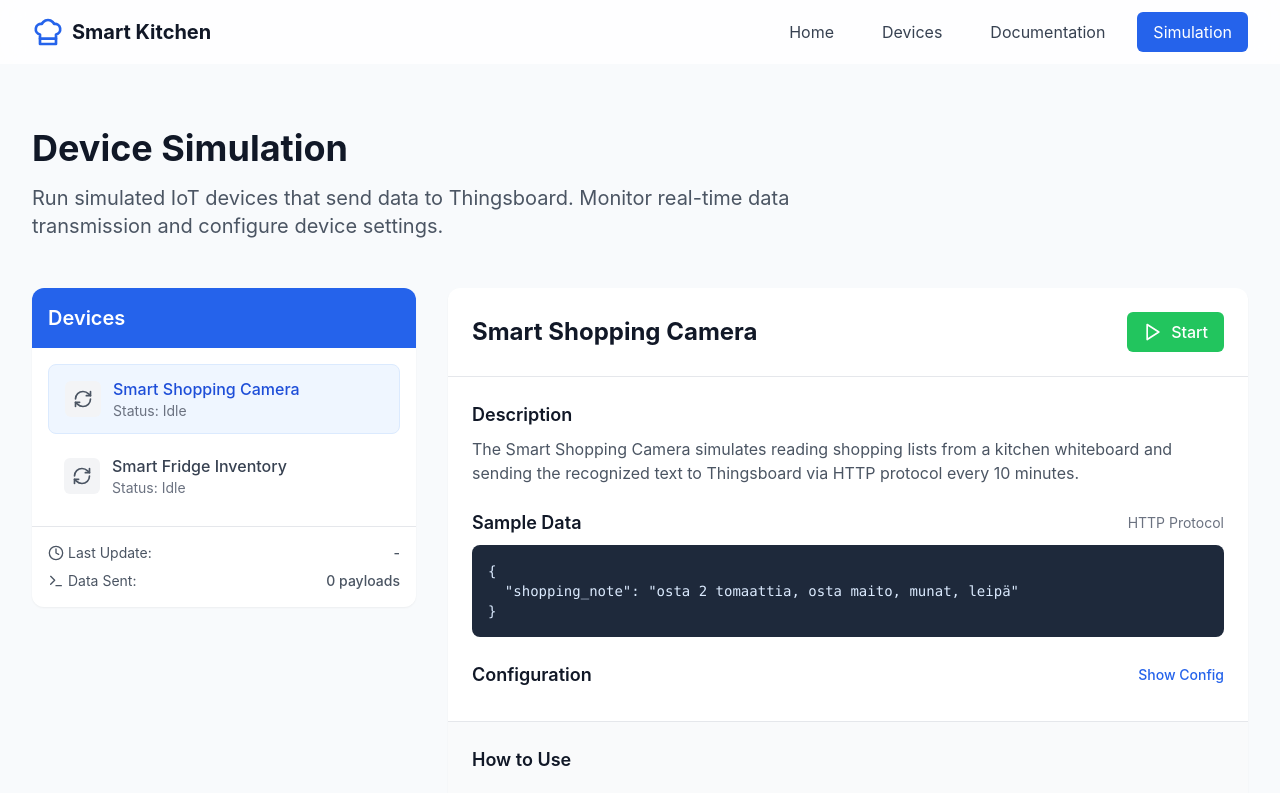
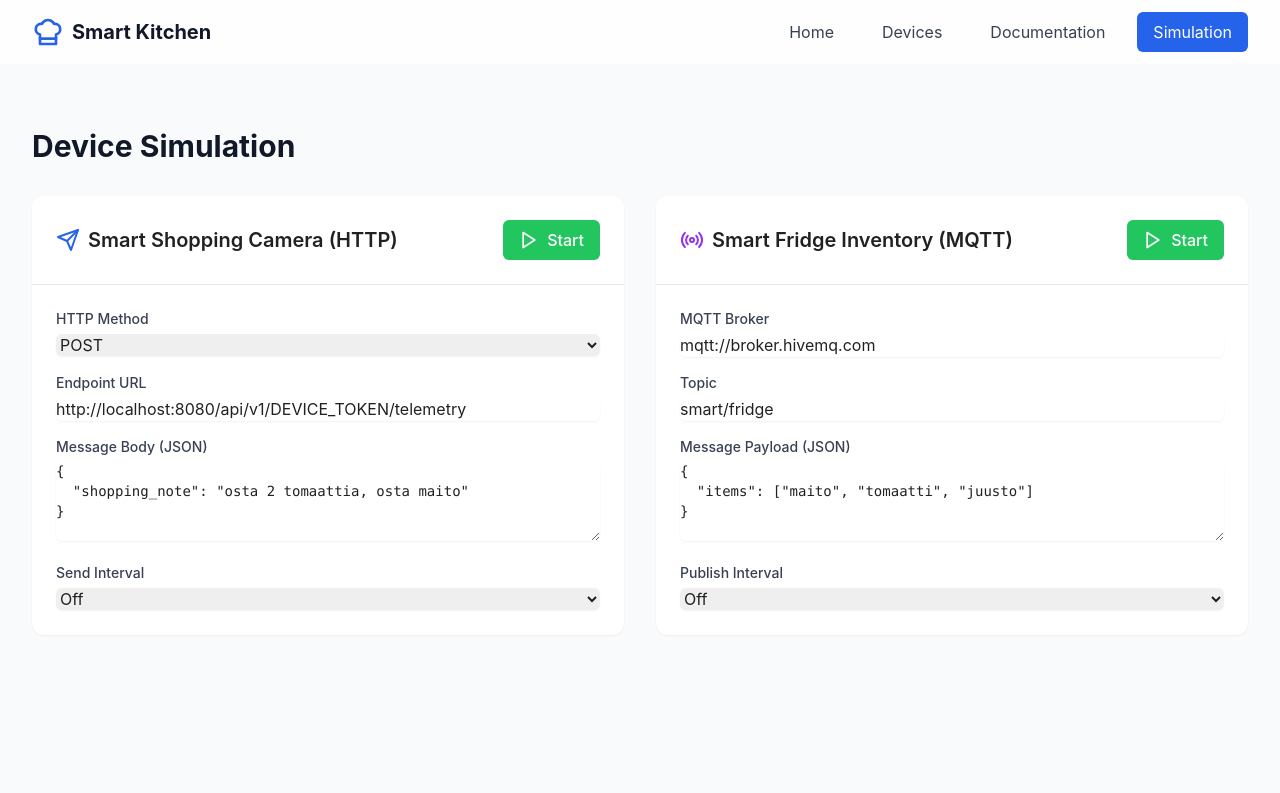
Before and after one commit to leotamminen/smart-kitchen-iot, a React (Vite) app: page /simulation in a window 1280 px wide. Shown: the top 793 px of the page. Built offline with nearby package versions, Linux system fonts and the light colour scheme.

Commit message:
Add simulation controls for HTTP and MQTT devices

```diff
--- a/package.json
+++ b/package.json
@@ -13,7 +13,8 @@
     "lucide-react": "^0.344.0",
     "react": "^18.3.1",
     "react-dom": "^18.3.1",
-    "react-router-dom": "^6.22.1"
+    "react-router-dom": "^6.22.1",
+    "react-use": "^17.5.0"
   },
   "devDependencies": {
     "@eslint/js": "^9.9.1",
--- a/src/pages/SimulationPage.tsx
+++ b/src/pages/SimulationPage.tsx
@@ -1,230 +1,110 @@
-import React, { useState, useEffect } from 'react';
-import { Play, Pause, Clock, RefreshCw, Terminal, Clipboard, Check } from 'lucide-react';
+import React, { useState, useEffect, useCallback } from 'react';
+import { useInterval } from 'react-use';
+import { Play, Pause, Clock, RefreshCw, Terminal, Send, Radio, AlertCircle } from 'lucide-react';
 
-interface SimulationStatus {
-  deviceType: 'camera' | 'fridge';
-  status: 'idle' | 'running' | 'paused';
-  lastUpdate: string;
-  dataCount: number;
+interface Message {
+  timestamp: string;
+  payload: string;
 }
 
+interface SimulationConfig {
+  interval: number;
+  isRunning: boolean;
+  messages: Message[];
+}
+
+const INTERVALS = {
+  OFF: 0,
+  TEN_MINUTES: 600000,
+  ONE_HOUR: 3600000,
+  FIVE_HOURS: 18000000,
+  TWENTY_FOUR_HOURS: 86400000,
+};
+
 const SimulationPage: React.FC = () => {
-  const [cameraSimulation, setCameraSimulation] = useState<SimulationStatus>({
-    deviceType: 'camera',
-    status: 'idle',
-    lastUpdate: '-',
-    dataCount: 0
+  // HTTP Device State
+  const [httpMethod, setHttpMethod] = useState('POST');
+  const [httpEndpoint, setHttpEndpoint] = useState('http://localhost:8080/api/v1/DEVICE_TOKEN/telemetry');
+  const [httpPayload, setHttpPayload] = useState('{\n  "shopping_note": "osta 2 tomaattia, osta maito"\n}');
+  const [httpConfig, setHttpConfig] = useState<SimulationConfig>({
+    interval: 0,
+    isRunning: false,
+    messages: [],
   });
 
-  const [fridgeSimulation, setFridgeSimulation] = useState<SimulationStatus>({
-    deviceType: 'fridge',
-    status: 'idle',
-    lastUpdate: '-',
-    dataCount: 0
+  // MQTT Device State
+  const [mqttBroker, setMqttBroker] = useState('mqtt://broker.hivemq.com');
+  const [mqttTopic, setMqttTopic] = useState('smart/fridge');
+  const [mqttPayload, setMqttPayload] = useState('{\n  "items": ["maito", "tomaatti", "juusto"]\n}');
+  const [mqttConfig, setMqttConfig] = useState<SimulationConfig>({
+    interval: 0,
+    isRunning: false,
+    messages: [],
   });
 
-  const [activeTab, setActiveTab] = useState<'camera' | 'fridge'>('camera');
-  const [configVisible, setConfigVisible] = useState(false);
-  const [copied, setCopied] = useState(false);
+  const addMessage = useCallback((messages: Message[], payload: string) => {
+    const newMessage = {
+      timestamp: new Date().toLocaleString(),
+      payload,
+    };
+    return [...messages.slice(-4), newMessage];
+  }, []);
 
-  // Sample configuration for Camera
-  const cameraConfig = `# Smart Shopping Camera Configuration
-THINGSBOARD_HOST = "localhost"
-THINGSBOARD_PORT = 9090
-DEVICE_ACCESS_TOKEN = "YOUR_DEVICE_ACCESS_TOKEN"
+  const simulateHttpRequest = useCallback(() => {
+    if (httpConfig.isRunning) {
+      setHttpConfig(prev => ({
+        ...prev,
+        messages: addMessage(prev.messages, httpPayload),
+      }));
+    }
+  }, [httpConfig.isRunning, httpPayload, addMessage]);
 
-# Simulation settings
-INTERVAL_SECONDS = 600  # 10 minutes
-CAMERA_ENABLED = True`;
+  const simulateMqttPublish = useCallback(() => {
+    if (mqttConfig.isRunning) {
+      setMqttConfig(prev => ({
+        ...prev,
+        messages: addMessage(prev.messages, mqttPayload),
+      }));
+    }
+  }, [mqttConfig.isRunning, mqttPayload, addMessage]);
 
-  // Sample configuration for Fridge
-  const fridgeConfig = `# Smart Fridge Configuration
-THINGSBOARD_HOST = "localhost"
-MQTT_PORT = 1883
-DEVICE_ACCESS_TOKEN = "YOUR_DEVICE_ACCESS_TOKEN"
+  useInterval(simulateHttpRequest, httpConfig.interval || null);
+  useInterval(simulateMqttPublish, mqttConfig.interval || null);
 
-# MQTT Settings
-TOPIC = "v1/devices/me/telemetry"
-
-# Simulation settings
-INTERVAL_SECONDS = 600  # 10 minutes
-FRIDGE_ENABLED = True`;
-
-  // Function to toggle simulation status
-  const toggleSimulation = (deviceType: 'camera' | 'fridge') => {
-    if (deviceType === 'camera') {
-      const newStatus = cameraSimulation.status === 'running' ? 'paused' : 'running';
-      setCameraSimulation({
-        ...cameraSimulation,
-        status: newStatus,
-        lastUpdate: newStatus === 'running' ? new Date().toLocaleTimeString() : cameraSimulation.lastUpdate
-      });
+  const toggleSimulation = (type: 'http' | 'mqtt') => {
+    if (type === 'http') {
+      setHttpConfig(prev => ({ ...prev, isRunning: !prev.isRunning }));
     } else {
-      const newStatus = fridgeSimulation.status === 'running' ? 'paused' : 'running';
-      setFridgeSimulation({
-        ...fridgeSimulation,
-        status: newStatus,
-        lastUpdate: newStatus === 'running' ? new Date().toLocaleTimeString() : fridgeSimulation.lastUpdate
-      });
+      setMqttConfig(prev => ({ ...prev, isRunning: !prev.isRunning }));
     }
   };
 
-  // Simulated data updates
-  useEffect(() => {
-    let cameraInterval: number | undefined;
-    let fridgeInterval: number | undefined;
+  return (
+    <div className="bg-slate-50 min-h-screen py-16">
+      <div className="max-w-7xl mx-auto px-4 sm:px-6 lg:px-8">
+        <h1 className="text-3xl font-bold text-gray-900 mb-8">Device Simulation</h1>
 
-    if (cameraSimulation.status === 'running') {
-      cameraInterval = window.setInterval(() => {
-        setCameraSimulation(prev => ({
-          ...prev,
-          dataCount: prev.dataCount + 1,
-          lastUpdate: new Date().toLocaleTimeString()
-        }));
-      }, 10000); // Update every 10 seconds for demo purposes
-    }
-
-    if (fridgeSimulation.status === 'running') {
-      fridgeInterval = window.setInterval(() => {
-        setFridgeSimulation(prev => ({
-          ...prev,
-          dataCount: prev.dataCount + 1,
-          lastUpdate: new Date().toLocaleTimeString()
-        }));
-      }, 10000); // Update every 10 seconds for demo purposes
-    }
-
-    return () => {
-      if (cameraInterval) clearInterval(cameraInterval);
-      if (fridgeInterval) clearInterval(fridgeInterval);
-    };
-  }, [cameraSimulation.status, fridgeSimulation.status]);
-
-  const copyToClipboard = (text: string) => {
-    navigator.clipboard.writeText(text).then(() => {
-      setCopied(true);
-      setTimeout(() => setCopied(false), 2000);
-    });
-  };
-
-  return (
-    <div className="bg-slate-50 min-h-screen">
-      <div className="max-w-7xl mx-auto px-4 sm:px-6 lg:px-8 py-16">
-        <div className="mb-12">
-          <h1 className="text-3xl md:text-4xl font-bold text-gray-900 mb-4">
-            Device Simulation
-          </h1>
-          <p className="text-xl text-gray-600 max-w-3xl">
-            Run simulated IoT devices that send data to Thingsboard. Monitor real-time data transmission and configure device settings.
-          </p>
-        </div>
-
-        <div className="grid grid-cols-1 lg:grid-cols-3 gap-8">
-          {/* Sidebar */}
-          <div className="lg:col-span-1">
-            <div className="bg-white rounded-xl shadow-sm overflow-hidden sticky top-24">
-              <div className="p-4 bg-blue-600 text-white">
-                <h2 className="text-xl font-semibold">Devices</h2>
-              </div>
-              <nav className="p-4">
-                <ul className="space-y-2">
-                  <li>
-                    <button
-                      onClick={() => setActiveTab('camera')}
-                      className={`w-full flex items-center px-4 py-3 text-left rounded-lg transition-colors ${
-                        activeTab === 'camera'
-                          ? 'bg-blue-50 text-blue-700 border border-blue-100'
-                          : 'text-gray-700 hover:bg-gray-100'
-                      }`}
-                    >
-                      <div className={`p-2 rounded-md mr-3 ${
-                        cameraSimulation.status === 'running'
-                          ? 'bg-green-100 text-green-600'
-                          : 'bg-gray-100 text-gray-600'
-                      }`}>
-                        <RefreshCw className={`h-5 w-5 ${
-                          cameraSimulation.status === 'running' ? 'animate-spin' : ''
-                        }`} />
-                      </div>
-                      <div>
-                        <p className="font-medium">Smart Shopping Camera</p>
-                        <p className="text-sm text-gray-500">
-                          Status: {cameraSimulation.status.charAt(0).toUpperCase() + cameraSimulation.status.slice(1)}
-                        </p>
-                      </div>
-                    </button>
-                  </li>
-                  <li>
-                    <button
-                      onClick={() => setActiveTab('fridge')}
-                      className={`w-full flex items-center px-4 py-3 text-left rounded-lg transition-colors ${
-                        activeTab === 'fridge'
-                          ? 'bg-blue-50 text-blue-700 border border-blue-100'
-                          : 'text-gray-700 hover:bg-gray-100'
-                      }`}
-                    >
-                      <div className={`p-2 rounded-md mr-3 ${
-                        fridgeSimulation.status === 'running'
-                          ? 'bg-green-100 text-green-600'
-                          : 'bg-gray-100 text-gray-600'
-                      }`}>
-                        <RefreshCw className={`h-5 w-5 ${
-                          fridgeSimulation.status === 'running' ? 'animate-spin' : ''
-                        }`} />
-                      </div>
-                      <div>
-                        <p className="font-medium">Smart Fridge Inventory</p>
-                        <p className="text-sm text-gray-500">
-                          Status: {fridgeSimulation.status.charAt(0).toUpperCase() + fridgeSimulation.status.slice(1)}
-                        </p>
-                      </div>
-                    </button>
-                  </li>
-                </ul>
-              </nav>
-              <div className="px-4 py-4 border-t border-gray-200">
-                <div className="flex justify-between items-center text-sm text-gray-600">
-                  <div className="flex items-center">
-                    <Clock className="h-4 w-4 mr-1" />
-                    <span>Last Update:</span>
-                  </div>
-                  <span className="font-medium">
-                    {activeTab === 'camera' ? cameraSimulation.lastUpdate : fridgeSimulation.lastUpdate}
-                  </span>
-                </div>
-                <div className="flex justify-between items-center mt-2 text-sm text-gray-600">
-                  <div className="flex items-center">
-                    <Terminal className="h-4 w-4 mr-1" />
-                    <span>Data Sent:</span>
-                  </div>
-                  <span className="font-medium">
-                    {activeTab === 'camera' ? cameraSimulation.dataCount : fridgeSimulation.dataCount} payloads
-                  </span>
-                </div>
-              </div>
-            </div>
-          </div>
-
-          {/* Main content */}
-          <div className="lg:col-span-2">
+        <div className="grid grid-cols-1 lg:grid-cols-2 gap-8">
+          {/* HTTP Device Panel */}
           <div className="bg-white rounded-xl shadow-sm overflow-hidden">
             <div className="p-6 border-b border-gray-200">
               <div className="flex justify-between items-center">
-                  <h2 className="text-2xl font-bold text-gray-900">
-                    {activeTab === 'camera' ? 'Smart Shopping Camera' : 'Smart Fridge Inventory'}
-                  </h2>
+                <div className="flex items-center">
+                  <Send className="h-6 w-6 text-blue-600 mr-2" />
+                  <h2 className="text-xl font-semibold">Smart Shopping Camera (HTTP)</h2>
+                </div>
                 <button
-                    onClick={() => toggleSimulation(activeTab)}
+                  onClick={() => toggleSimulation('http')}
                   className={`px-4 py-2 rounded-md font-medium flex items-center ${
-                      (activeTab === 'camera' ? cameraSimulation.status : fridgeSimulation.status) === 'running'
-                        ? 'bg-amber-500 hover:bg-amber-600 text-white'
+                    httpConfig.isRunning
+                      ? 'bg-red-500 hover:bg-red-600 text-white'
                       : 'bg-green-500 hover:bg-green-600 text-white'
                   }`}
                 >
-                    {(activeTab === 'camera' ? cameraSimulation.status : fridgeSimulation.status) === 'running' ? (
+                  {httpConfig.isRunning ? (
                     <>
                       <Pause className="h-5 w-5 mr-2" />
-                        Pause
+                      Stop
                     </>
                   ) : (
                     <>
@@ -236,76 +116,164 @@ FRIDGE_ENABLED = True`;
               </div>
             </div>
 
-              <div className="p-6">
-                <div className="mb-6">
-                  <h3 className="text-lg font-semibold text-gray-900 mb-2">Description</h3>
-                  <p className="text-gray-600">
-                    {activeTab === 'camera' ? (
-                      'The Smart Shopping Camera simulates reading shopping lists from a kitchen whiteboard and sending the recognized text to Thingsboard via HTTP protocol every 10 minutes.'
-                    ) : (
-                      'The Smart Fridge Inventory simulates tracking what items are currently inside a refrigerator and sends this data to Thingsboard via MQTT protocol every 10 minutes.'
-                    )}
-                  </p>
-                </div>
-
-                <div className="mb-6">
-                  <div className="flex justify-between items-center mb-2">
-                    <h3 className="text-lg font-semibold text-gray-900">Sample Data</h3>
-                    <span className="text-sm text-gray-500">
-                      {activeTab === 'camera' ? 'HTTP' : 'MQTT'} Protocol
-                    </span>
-                  </div>
-                  <div className="bg-slate-800 text-blue-100 p-4 rounded-lg">
-                    <pre className="text-sm overflow-x-auto">
-                      {activeTab === 'camera'
-                        ? JSON.stringify({ shopping_note: "osta 2 tomaattia, osta maito, munat, leipä" }, null, 2)
-                        : JSON.stringify({
-                            items: ["maito", "juusto", "tomaatti", "kurkku", "voi"],
-                            item_count: 5,
-                            timestamp: "2025-05-07T14:10:00"
-                          }, null, 2)
-                      }
-                    </pre>
-                  </div>
+            <div className="p-6 space-y-4">
+              <div>
+                <label className="block text-sm font-medium text-gray-700 mb-1">HTTP Method</label>
+                <select
+                  value={httpMethod}
+                  onChange={(e) => setHttpMethod(e.target.value)}
+                  className="w-full rounded-md border-gray-300 shadow-sm focus:border-blue-500 focus:ring-blue-500"
+                >
+                  {['GET', 'POST', 'PUT', 'DELETE'].map(method => (
+                    <option key={method} value={method}>{method}</option>
+                  ))}
+                </select>
               </div>
 
               <div>
-                  <div className="flex items-center justify-between mb-2">
-                    <h3 className="text-lg font-semibold text-gray-900">Configuration</h3>
-                    <button
-                      onClick={() => setConfigVisible(!configVisible)}
-                      className="text-blue-600 hover:text-blue-700 text-sm font-medium"
-                    >
-                      {configVisible ? 'Hide Config' : 'Show Config'}
-                    </button>
+                <label className="block text-sm font-medium text-gray-700 mb-1">Endpoint URL</label>
+                <input
+                  type="text"
+                  value={httpEndpoint}
+                  onChange={(e) => setHttpEndpoint(e.target.value)}
+                  placeholder="http://localhost:8080/api/v1/DEVICE_TOKEN/telemetry"
+                  className="w-full rounded-md border-gray-300 shadow-sm focus:border-blue-500 focus:ring-blue-500"
+                />
               </div>
 
-                  {configVisible && (
-                    <div className="relative bg-slate-100 p-4 rounded-lg">
-                      <pre className="text-sm text-slate-700 overflow-x-auto">
-                        {activeTab === 'camera' ? cameraConfig : fridgeConfig}
-                      </pre>
-                      <button
-                        onClick={() => copyToClipboard(activeTab === 'camera' ? cameraConfig : fridgeConfig)}
-                        className="absolute top-2 right-2 p-2 bg-white rounded-md hover:bg-gray-100 transition-colors"
-                        title="Copy to clipboard"
+              <div>
+                <label className="block text-sm font-medium text-gray-700 mb-1">Message Body (JSON)</label>
+                <textarea
+                  value={httpPayload}
+                  onChange={(e) => setHttpPayload(e.target.value)}
+                  rows={4}
+                  className="w-full rounded-md border-gray-300 shadow-sm focus:border-blue-500 focus:ring-blue-500 font-mono text-sm"
+                />
+              </div>
+
+              <div>
+                <label className="block text-sm font-medium text-gray-700 mb-1">Send Interval</label>
+                <select
+                  value={httpConfig.interval}
+                  onChange={(e) => setHttpConfig(prev => ({ ...prev, interval: Number(e.target.value) }))}
+                  className="w-full rounded-md border-gray-300 shadow-sm focus:border-blue-500 focus:ring-blue-500"
                 >
-                        {copied ? <Check className="h-5 w-5 text-green-600" /> : <Clipboard className="h-5 w-5 text-gray-600" />}
-                      </button>
+                  <option value={INTERVALS.OFF}>Off</option>
+                  <option value={INTERVALS.TEN_MINUTES}>Every 10 minutes</option>
+                  <option value={INTERVALS.ONE_HOUR}>Every hour</option>
+                  <option value={INTERVALS.FIVE_HOURS}>Every 5 hours</option>
+                  <option value={INTERVALS.TWENTY_FOUR_HOURS}>Every 24 hours</option>
+                </select>
+              </div>
+
+              {httpConfig.messages.length > 0 && (
+                <div>
+                  <h3 className="text-sm font-medium text-gray-700 mb-2">Last Messages</h3>
+                  <div className="space-y-2">
+                    {httpConfig.messages.map((msg, idx) => (
+                      <div key={idx} className="bg-gray-50 p-3 rounded-md">
+                        <p className="text-xs text-gray-500 mb-1">{msg.timestamp}</p>
+                        <pre className="text-xs text-gray-700 overflow-x-auto">{msg.payload}</pre>
+                      </div>
+                    ))}
+                  </div>
                 </div>
               )}
             </div>
           </div>
 
-              <div className="p-6 bg-gray-50 border-t border-gray-200">
-                <h3 className="text-lg font-semibold text-gray-900 mb-4">How to Use</h3>
-                <ol className="list-decimal list-inside space-y-2 text-gray-600">
-                  <li>Create the device in Thingsboard and get the access token</li>
-                  <li>Update the configuration with your Thingsboard host and token</li>
-                  <li>Run the Python script based on the example in the Documentation</li>
-                  <li>Press Start above to see a simulation of how the data would appear</li>
-                </ol>
+          {/* MQTT Device Panel */}
+          <div className="bg-white rounded-xl shadow-sm overflow-hidden">
+            <div className="p-6 border-b border-gray-200">
+              <div className="flex justify-between items-center">
+                <div className="flex items-center">
+                  <Radio className="h-6 w-6 text-purple-600 mr-2" />
+                  <h2 className="text-xl font-semibold">Smart Fridge Inventory (MQTT)</h2>
                 </div>
+                <button
+                  onClick={() => toggleSimulation('mqtt')}
+                  className={`px-4 py-2 rounded-md font-medium flex items-center ${
+                    mqttConfig.isRunning
+                      ? 'bg-red-500 hover:bg-red-600 text-white'
+                      : 'bg-green-500 hover:bg-green-600 text-white'
+                  }`}
+                >
+                  {mqttConfig.isRunning ? (
+                    <>
+                      <Pause className="h-5 w-5 mr-2" />
+                      Stop
+                    </>
+                  ) : (
+                    <>
+                      <Play className="h-5 w-5 mr-2" />
+                      Start
+                    </>
+                  )}
+                </button>
+              </div>
+            </div>
+
+            <div className="p-6 space-y-4">
+              <div>
+                <label className="block text-sm font-medium text-gray-700 mb-1">MQTT Broker</label>
+                <input
+                  type="text"
+                  value={mqttBroker}
+                  onChange={(e) => setMqttBroker(e.target.value)}
+                  placeholder="mqtt://broker.hivemq.com"
+                  className="w-full rounded-md border-gray-300 shadow-sm focus:border-blue-500 focus:ring-blue-500"
+                />
+              </div>
+
+              <div>
+                <label className="block text-sm font-medium text-gray-700 mb-1">Topic</label>
+                <input
+                  type="text"
+                  value={mqttTopic}
+                  onChange={(e) => setMqttTopic(e.target.value)}
+                  placeholder="smart/fridge"
+                  className="w-full rounded-md border-gray-300 shadow-sm focus:border-blue-500 focus:ring-blue-500"
+                />
+              </div>
+
+              <div>
+                <label className="block text-sm font-medium text-gray-700 mb-1">Message Payload (JSON)</label>
+                <textarea
+                  value={mqttPayload}
+                  onChange={(e) => setMqttPayload(e.target.value)}
+                  rows={4}
+                  className="w-full rounded-md border-gray-300 shadow-sm focus:border-blue-500 focus:ring-blue-500 font-mono text-sm"
+                />
+              </div>
+
+              <div>
+                <label className="block text-sm font-medium text-gray-700 mb-1">Publish Interval</label>
+                <select
+                  value={mqttConfig.interval}
+                  onChange={(e) => setMqttConfig(prev => ({ ...prev, interval: Number(e.target.value) }))}
+                  className="w-full rounded-md border-gray-300 shadow-sm focus:border-blue-500 focus:ring-blue-500"
+                >
+                  <option value={INTERVALS.OFF}>Off</option>
+                  <option value={INTERVALS.TEN_MINUTES}>Every 10 minutes</option>
+                  <option value={INTERVALS.ONE_HOUR}>Every hour</option>
+                  <option value={INTERVALS.FIVE_HOURS}>Every 5 hours</option>
+                  <option value={INTERVALS.TWENTY_FOUR_HOURS}>Every 24 hours</option>
+                </select>
+              </div>
+
+              {mqttConfig.messages.length > 0 && (
+                <div>
+                  <h3 className="text-sm font-medium text-gray-700 mb-2">Last Messages</h3>
+                  <div className="space-y-2">
+                    {mqttConfig.messages.map((msg, idx) => (
+                      <div key={idx} className="bg-gray-50 p-3 rounded-md">
+                        <p className="text-xs text-gray-500 mb-1">{msg.timestamp}</p>
+                        <pre className="text-xs text-gray-700 overflow-x-auto">{msg.payload}</pre>
+                      </div>
+                    ))}
+                  </div>
+                </div>
+              )}
             </div>
           </div>
         </div>
```
Also changed, not shown: 1 other file (tests, documents, lock files or other folders). Lines whose indentation alone changed are shown as unchanged.
